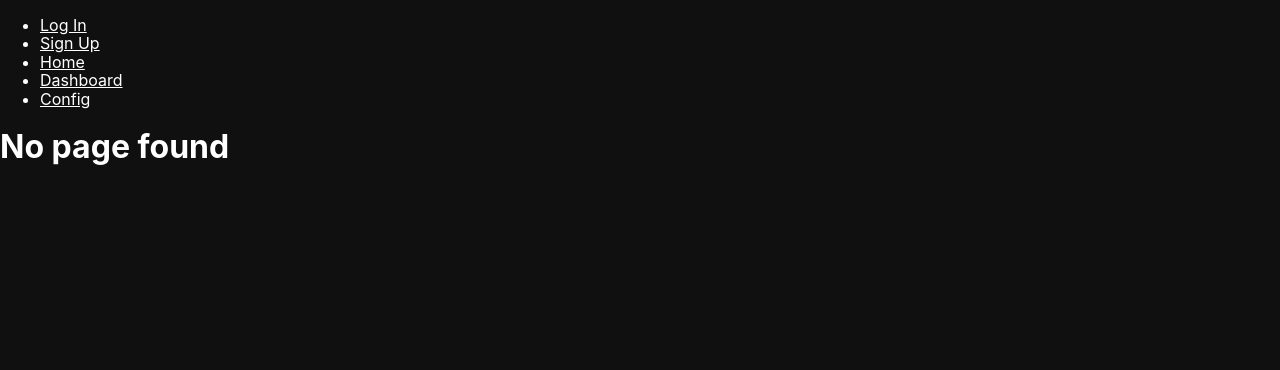
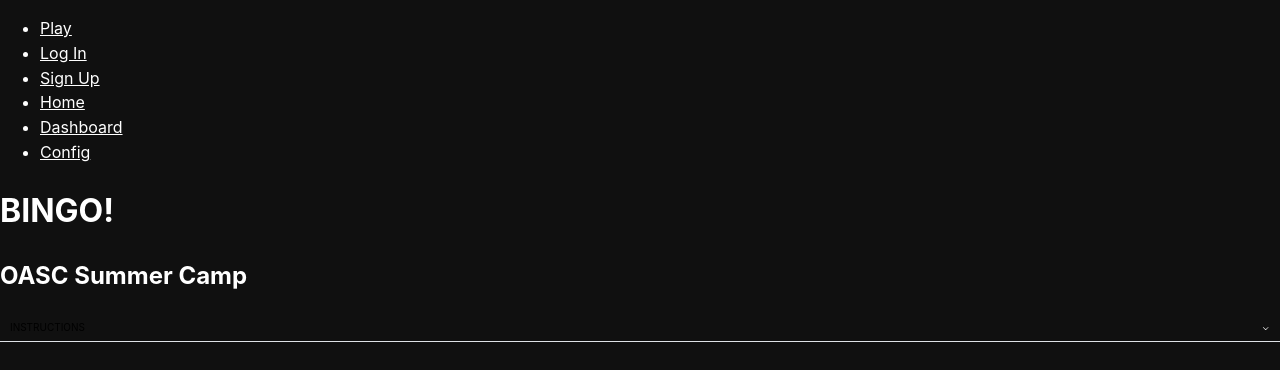
Before and after one commit to Samuel-KW/Bingo-Site, a React (Vite) app in the folder frontend/: page /play in a window 1280 px wide. Shown: the top 370 px of the page. Built offline with nearby package versions, Linux system fonts and the light colour scheme.

Commit message:
feat: added mantine

```diff
--- a/frontend/index.html
+++ b/frontend/index.html
@@ -10,7 +10,7 @@
 
 <body>
 	<div id="root"></div>
-	<script type="module" src="/src/main.tsx"></script>
+	<script type="module" src="/src/App.tsx"></script>
 </body>
 
 </html>
--- /dev/null
+++ b/frontend/src/App.tsx
@@ -0,0 +1,38 @@
+import React from "react";
+import ReactDOM from "react-dom/client";
+
+import { BrowserRouter, Routes, Route } from "react-router-dom";
+
+import "@mantine/core/styles.css";
+
+
+import Layout from "./routes/layout/Layout";
+import Config from "./routes/config/Config";
+import Dashboard from "./routes/dashboard/Dashboard";
+import Home from "./routes/home/Home";
+import NoPage from "./routes/nopage/NoPage";
+
+import Play from "./routes/play/Play";
+import SignUp from "./routes/signup/SignUp";
+import LogIn from "./routes/login/LogIn";
+import Account from "./routes/account/Account";
+import AuthProvider from "./components/authentication";
+
+ReactDOM.createRoot(document.getElementById("root")!).render(
+	<React.StrictMode>
+		<BrowserRouter>
+			<Routes>
+				<Route path="/" element={<Layout />}>
+					<Route index element={<Home />} />
+					<Route path="play" element={<AuthProvider><Play /></AuthProvider>} />
+					<Route path="login" element={<AuthProvider><LogIn /></AuthProvider>} />
+					<Route path="signup" element={<AuthProvider><SignUp /></AuthProvider>} />
+					<Route path="account" element={<AuthProvider><Account /></AuthProvider>} />
+					<Route path="dashboard" element={<AuthProvider><Dashboard /></AuthProvider>} />
+					<Route path="config" element={<Config />} />
+					<Route path="*" element={<NoPage />} />
+				</Route>
+			</Routes>
+		</BrowserRouter>
+	</React.StrictMode>,
+)
--- a/frontend/src/main.tsx
+++ /dev/null
@@ -1,35 +0,0 @@
-import React from 'react'
-import ReactDOM from 'react-dom/client'
-
-// import { useState, useEffect } from 'react'
-import { BrowserRouter, Routes, Route } from "react-router-dom";
-
-import Layout from "./routes/layout/Layout.tsx";
-import Config from "./routes/config/Config.tsx";
-import Dashboard from "./routes/dashboard/Dashboard.tsx";
-import Home from "./routes/home/Home.tsx";
-import NoPage from "./routes/nopage/NoPage.tsx";
-
-import SignUp from "./routes/signup/SignUp.tsx";
-import LogIn from "./routes/login/LogIn.tsx";
-import Account from "./routes/account/Account.tsx";
-import AuthProvider from './components/authentication.tsx';
-
-
-ReactDOM.createRoot(document.getElementById('root')!).render(
-	<React.StrictMode>
-		<BrowserRouter>
-			<Routes>
-				<Route path="/" element={<Layout />}>
-					<Route index element={<Home />} />
-					<Route path="login" element={<AuthProvider><LogIn /></AuthProvider>} />
-					<Route path="signup" element={<AuthProvider><SignUp /></AuthProvider>} />
-					<Route path="account" element={<AuthProvider><Account /></AuthProvider>} />
-					<Route path="dashboard" element={<AuthProvider><Dashboard /></AuthProvider>} />
-					<Route path="config" element={<Config />} />
-					<Route path="*" element={<NoPage />} />
-				</Route>
-			</Routes>
-		</BrowserRouter>
-	</React.StrictMode>,
-)
--- a/frontend/src/routes/layout/Layout.tsx
+++ b/frontend/src/routes/layout/Layout.tsx
@@ -7,6 +7,7 @@ const Layout = () => {
 		<>
 			<nav>
 				<ul>
+					<li><Link to="/play">Play</Link></li>
 					<li><Link to="/login">Log In</Link></li>
 					<li><Link to="/signup">Sign Up</Link></li>
 					<li><Link to="/">Home</Link></li>
--- /dev/null
+++ b/frontend/src/routes/play/Play.tsx
@@ -0,0 +1,43 @@
+import { useState } from 'react';
+import './Play.css';
+
+import { Accordion, MantineProvider } from '@mantine/core';
+
+function Play() {
+	const [title, setTitle] = useState("OASC Summer Camp");
+
+	return (
+		<MantineProvider>
+			<div className="title sticky">
+				<h1>BINGO!</h1>
+			</div>
+
+			<div>
+				<h2>{title}</h2>
+				<Accordion>
+					<Accordion.Item value="item-1">
+						<Accordion.Control>Instructions</Accordion.Control>
+						<Accordion.Panel>
+							<p>This website tracks your readiness for camp! The first 10 campers to have a blackout will get a prize!</p>
+
+							<h3>Instructions</h3>
+							<p>To fill in the bingo boxes, look for QR codes to scan or click a box for more instructions</p>
+							<p>If you're having any bingo problems find JC Leina in the Grove</p>
+
+							<strong>Good luck!</strong>
+						</Accordion.Panel>
+					</Accordion.Item>
+				</Accordion>
+			</div>
+
+			<div className="content">
+				<div className="grid-type"></div>
+				<div className="board">
+					{}
+				</div>
+			</div>
+		</MantineProvider>
+	)
+};
+
+export default Play;
```
Also changed, not shown: frontend/package.json (+8 -1 lines), frontend/src/routes/play/Play.css (added), 1 other file (tests, documents, lock files or other folders).
